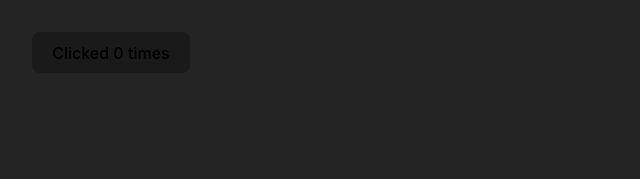
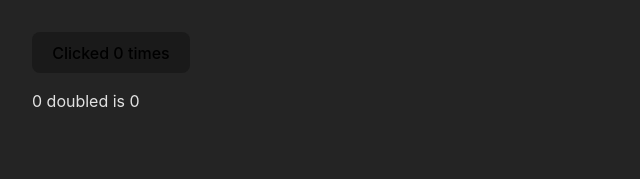
Before and after one commit to artemnistuley/svelte-tutorial, a Svelte app: page / in a window 1280 px wide. Shown: the top 179 px of the page, without its empty margins (0-640 px from the left). Built offline with nearby package versions, Linux system fonts and the light colour scheme.

Commit message:
reactivity declaration

```diff
--- a/src/App.svelte
+++ b/src/App.svelte
@@ -5,6 +5,7 @@
   import Nested from "./lib/basic/Nested.svelte";
   import HtmlTag from "./lib/basic/HtmlTag.svelte";
   import ReactivityAssignment from "./lib/basic/ReactivityAssignment.svelte";
+  import ReactivityDeclaration from "./lib/basic/ReactivityDeclaration.svelte";
 </script>
 
 <main>
@@ -18,7 +19,9 @@
 
   <!-- <HtmlTag /> -->
 
-  <ReactivityAssignment />
+  <!-- <ReactivityAssignment /> -->
+
+  <ReactivityDeclaration />
 </main>
 
 <style></style>
--- /dev/null
+++ b/src/lib/basic/ReactivityDeclaration.svelte
@@ -0,0 +1,13 @@
+<script>
+  let count = 0;
+  $: doubled = count * 2;
+
+  const inc = () => count++;
+</script>
+
+<button on:click={inc}>
+  Clicked {count}
+  {count === 1 ? 'time' : 'times'}
+</button>
+
+<p>{count} doubled is {doubled}</p>
```
